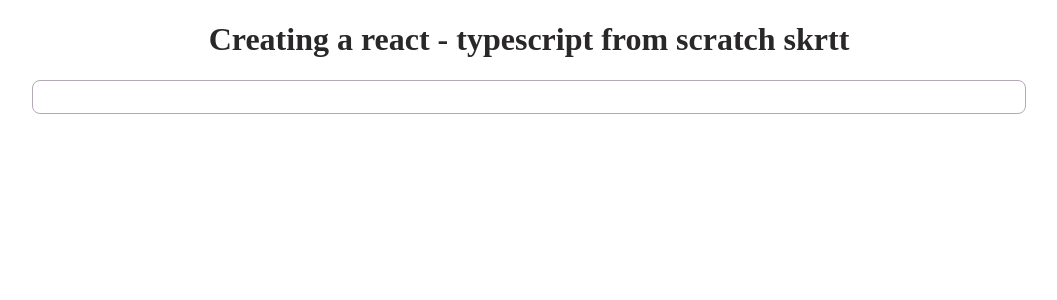
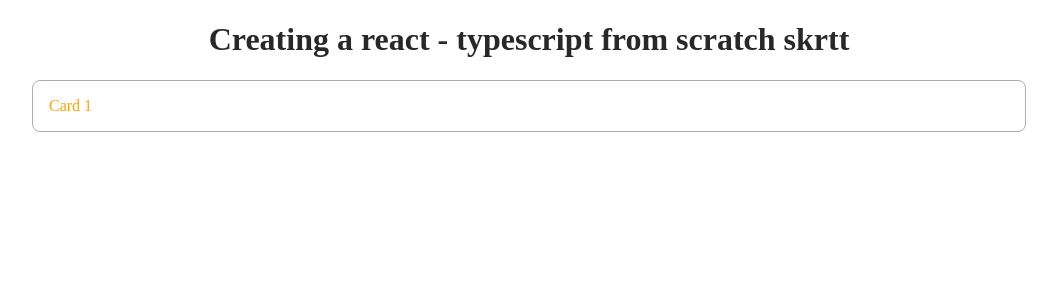
Before and after one commit to liyanalzm/react-typescript, a React app: page / in a window 1280 px wide. Shown: the top 300 px of the page, without its empty margins (111-1168 px from the left). Built offline with nearby package versions, Linux system fonts and the light colour scheme.

Commit message:
Add title

```diff
--- a/src/App.tsx
+++ b/src/App.tsx
@@ -14,7 +14,7 @@
       <Router>
         <div className={styles.container}>
           <h1>Creating a react - typescript from scratch skrtt</h1>
-          <Card />
+          <Card title="Card 1" />
         </div>
       </Router>
 		);
```
